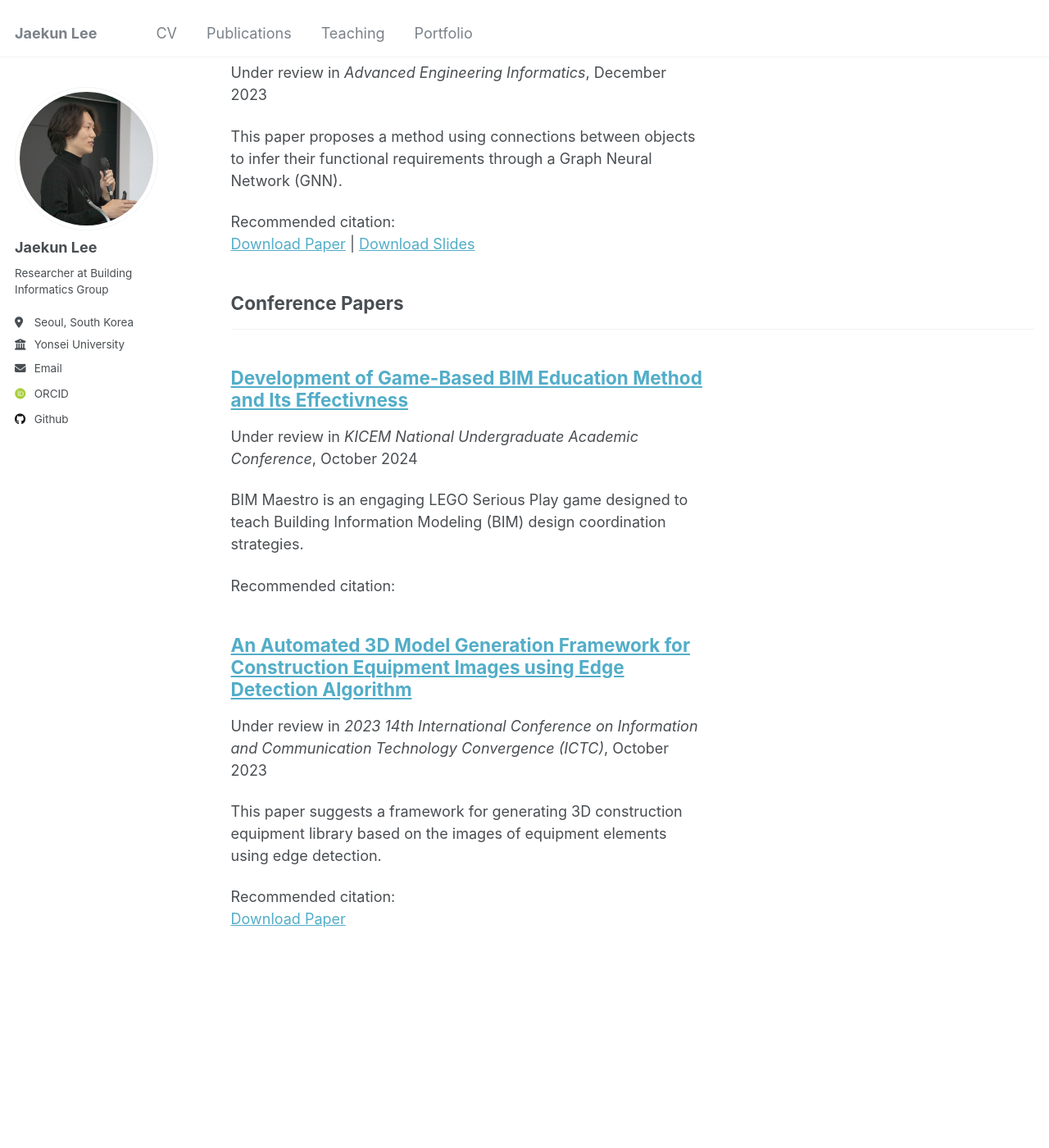
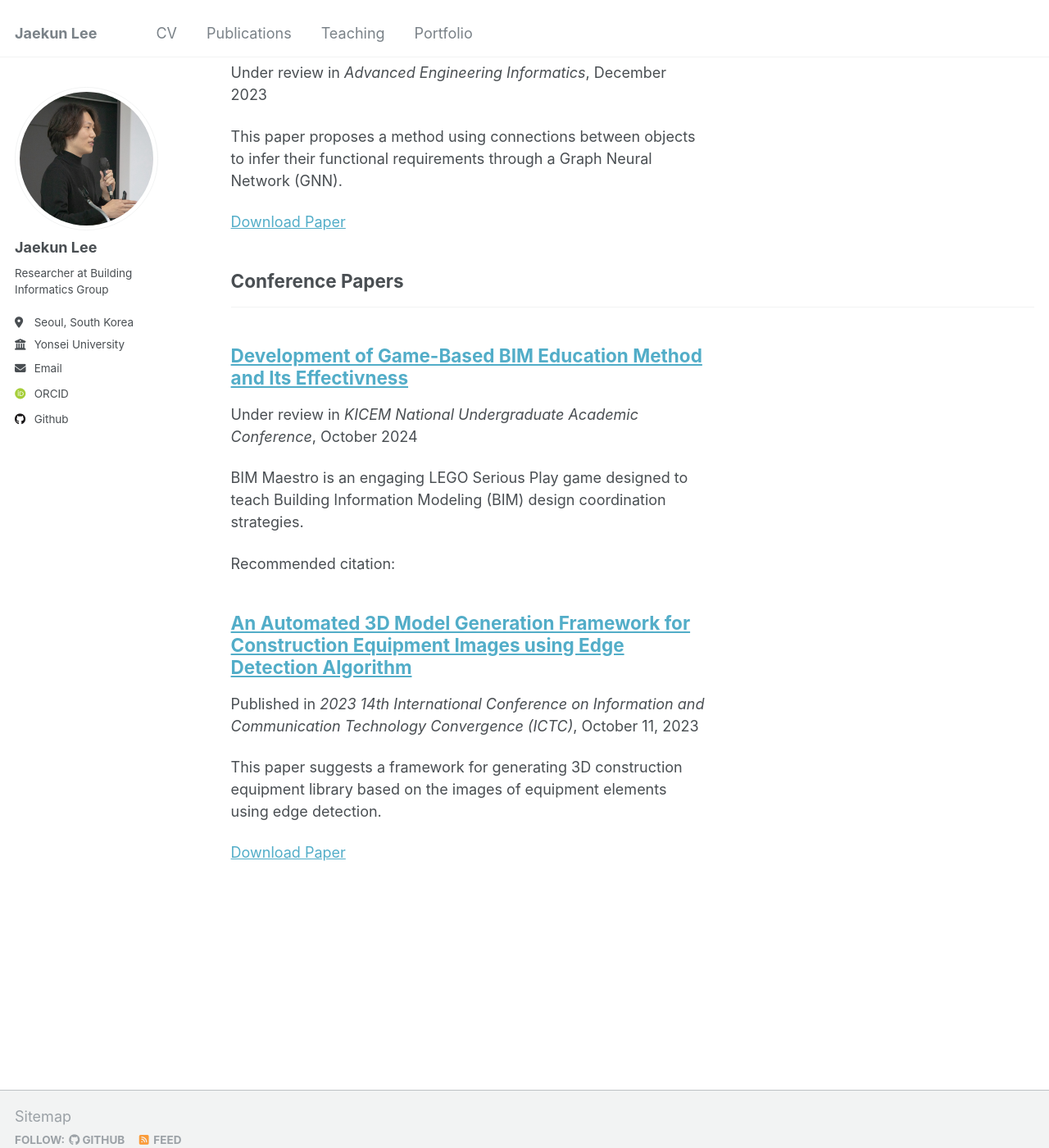
Before and after one commit to jake102518/jake102518.github.io, a Jekyll site: the page built from _pages/publications.html, in a window 1280 px wide and 1400 px high, scrolled down 267 px. Shown: the whole window at 82% size. Built offline with Jekyll 4.4.1, drawn with Linux system fonts in a browser that asks for light colours; some web fonts are replaced.

Commit message:
publication5

```diff
--- a/_publications/2023-10-11-conf.md
+++ b/_publications/2023-10-11-conf.md
@@ -7,8 +7,7 @@
 date: 2023-10-11
 venue: '2023 14th International Conference on Information and Communication Technology Convergence (ICTC)'
 paperurl: 'https://ieeexplore.ieee.org/document/10392828'
-status: "under review"
-citation: ''
+citation:
 ---
 
 Recently, the interest in construction equipment simulation has increased, and thus the necessity for rapid generation of 3D BIM construction equipment library for virtual space simulation at a low cost has also been raised. However, utilizing the existing BIM equipment libraries is inefficient as they are costly and require manual model making. As a solution, this paper suggests a framework for generating 3D construction equipment library based on the images of equipment elements using edge detection. Furthermore, we examined the practicality of the method for automatic 3D model generation that we present. The framework suggested in this study is expected to improve the productivity of the construction industry by enhancing the efficiency of sharing status information and facilitating the equipment interferences review within a virtual environment.
```
Also changed, not shown: _publications/2023-12-01-jour.md (+1 -1 lines).
